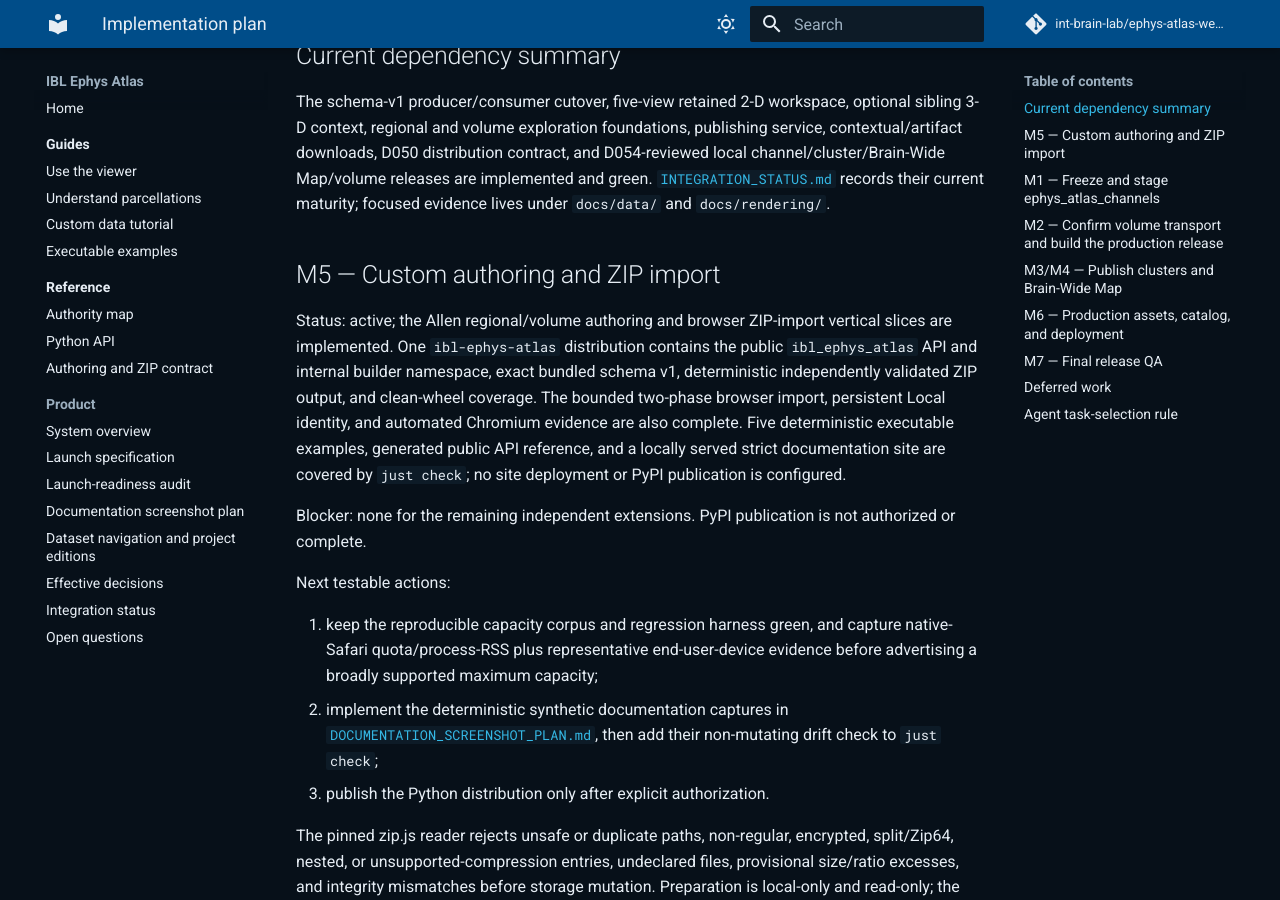
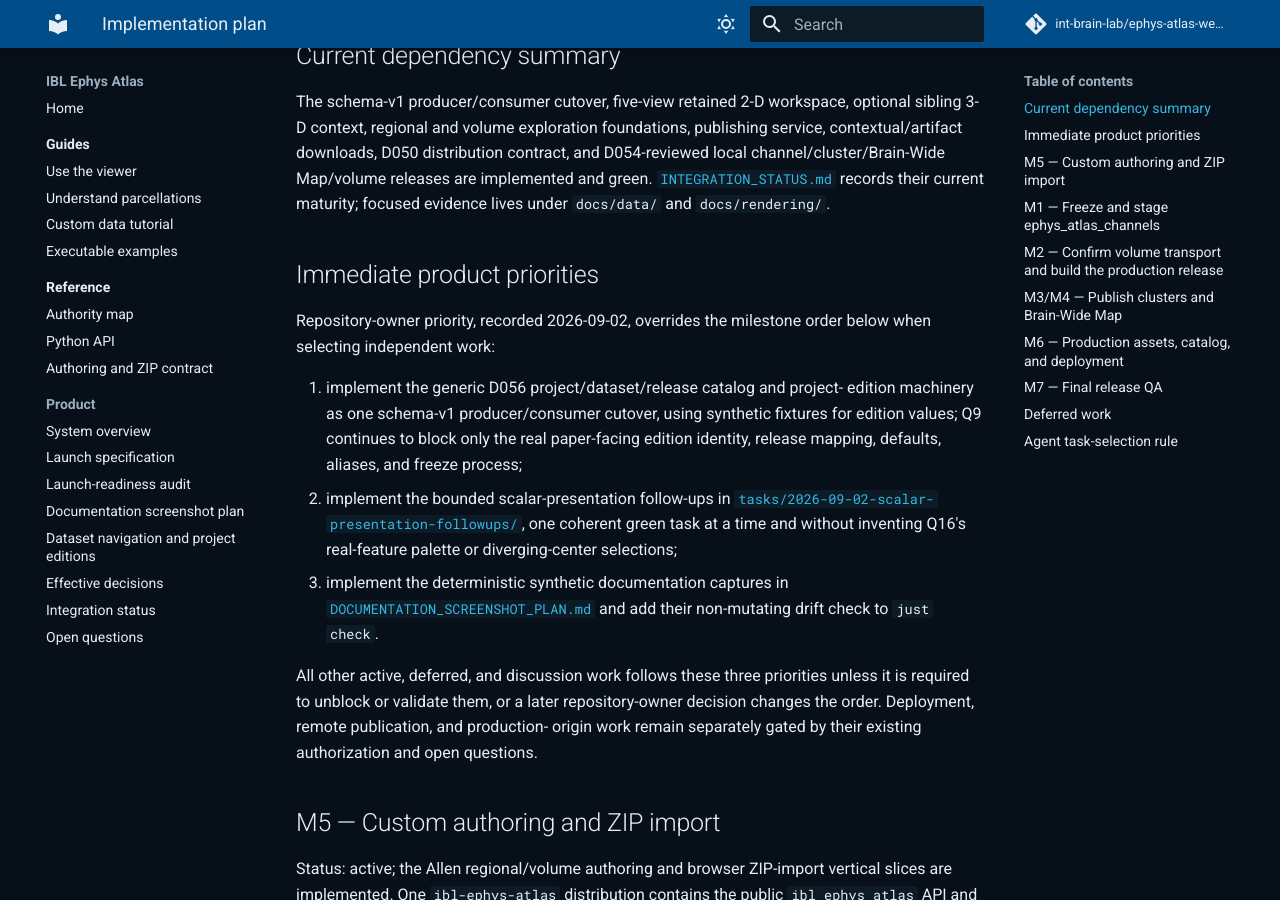
Before and after one commit to int-brain-lab/ephys-atlas-web-v2, an MkDocs documentation site: the page built from docs/IMPLEMENTATION_PLAN.md, in a window 1280 px wide and 900 px high, scrolled down 300 px. Built offline with MkDocs 1.6.1 and Material for MkDocs 9.7.7, drawn with Linux system fonts in a browser that asks for light colours; comment, search, counter and statistics services are not loaded; some of the changed text lies outside the part shown.

Commit message:
docs: prioritize catalog and presentation work

```diff
--- a/docs/IMPLEMENTATION_PLAN.md
+++ b/docs/IMPLEMENTATION_PLAN.md
@@ -16,6 +16,30 @@ and D054-reviewed local channel/cluster/Brain-Wide Map/volume releases are
 implemented and green. [`INTEGRATION_STATUS.md`](INTEGRATION_STATUS.md) records
 their current maturity; focused evidence lives under `docs/data/` and
 `docs/rendering/`.
+
+## Immediate product priorities
+
+Repository-owner priority, recorded 2026-09-02, overrides the milestone order
+below when selecting independent work:
+
+1. implement the generic D056 project/dataset/release catalog and project-
+   edition machinery as one schema-v1 producer/consumer cutover, using
+   synthetic fixtures for edition values; Q9 continues to block only the real
+   paper-facing edition identity, release mapping, defaults, aliases, and
+   freeze process;
+2. implement the bounded scalar-presentation follow-ups in
+   [`tasks/2026-09-02-scalar-presentation-followups/`](tasks/2026-09-02-scalar-presentation-followups/README.md),
+   one coherent green task at a time and without inventing Q16's real-feature
+   palette or diverging-center selections;
+3. implement the deterministic synthetic documentation captures in
+   [`DOCUMENTATION_SCREENSHOT_PLAN.md`](DOCUMENTATION_SCREENSHOT_PLAN.md) and
+   add their non-mutating drift check to `just check`.
+
+All other active, deferred, and discussion work follows these three priorities
+unless it is required to unblock or validate them, or a later repository-owner
+decision changes the order. Deployment, remote publication, and production-
+origin work remain separately gated by their existing authorization and open
+questions.
 
 ## M5 — Custom authoring and ZIP import
 
@@ -163,8 +187,9 @@ Next testable actions:
    HTTPS sources, and exercise the implemented atomic `just data` path from a
    clean checkout;
 4. implement D056 as one coherent schema-v1 catalog, publishing, URL-state,
-   browser-data, top-bar, fixture, and test cutover; then finalize the Q9
-   project edition, frozen scientific release set, defaults, and aliases;
+   browser-data, top-bar, fixture, and test cutover using synthetic edition
+   values; then, after Q9 is resolved, configure the real project edition,
+   frozen scientific release set, defaults, and aliases;
 5. deploy or explicitly waive the publishing service; if deployed, configure
    validation, secrets, storage, backups, TLS, and reverse proxy;
 6. verify all anatomy and scientific release URLs from the production origin.
```
Also changed, not shown: docs/INTEGRATION_STATUS.md (+4 -2 lines).
